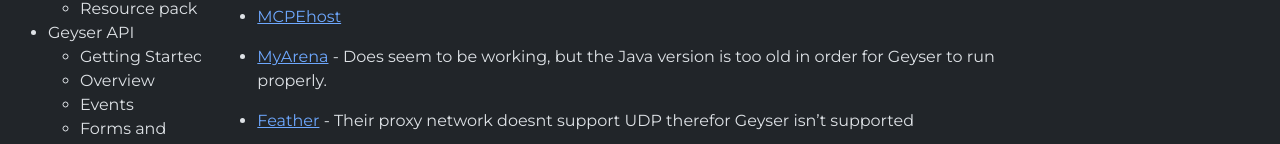
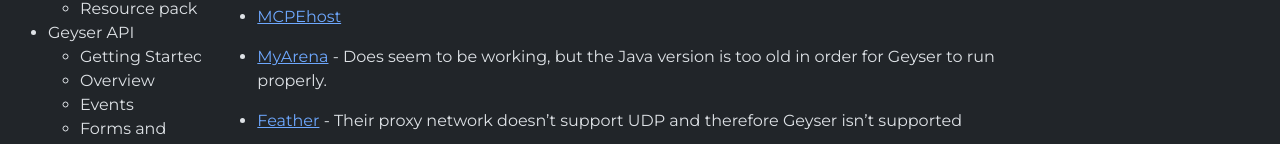
Before and after one commit to GeyserMC/GeyserWiki, a Jekyll site: the page built from _docs/geyser/supported-hosting-providers.md, in a window 1280 px wide and 900 px high, scrolled down 6635 px. Shown: the part 751-895 px from the top of the window. Built offline with Jekyll 4.4.1, drawn with Linux system fonts in a browser that asks for light colours.

Commit message:
Grammar in Feather provider info (#179)

```diff
--- a/_data/providers.json
+++ b/_data/providers.json
@@ -453,7 +453,7 @@
     {
       "name": "Feather",
       "url": "https://feathermc.com/",
-      "description": "Their proxy network doesnt support UDP therefor Geyser isn't supported"
+      "description": "Their proxy network doesn't support UDP and therefore Geyser isn't supported"
     }
   ]
 }
```
